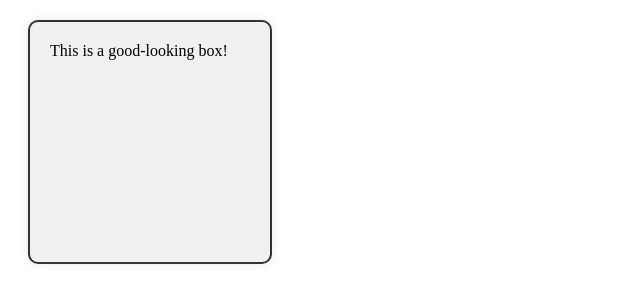
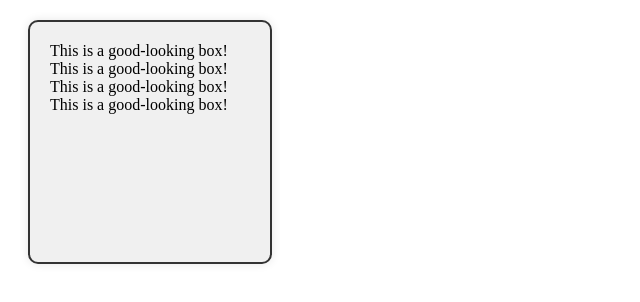
Before and after one commit to atulxr/justweb, a plain HTML site: page index.html in a window 1280 px wide. Shown: the whole page, without its empty margins (0-640 px from the left). Drawn offline with Linux system fonts and the light colour scheme.

Commit message:
Update index.html

```diff
--- a/index.html
+++ b/index.html
@@ -29,6 +29,9 @@
 <!-- The box -->
 <div class="box">
     This is a good-looking box!
+        This is a good-looking box!
+        This is a good-looking box!
+        This is a good-looking box!
 </div>
 
 </body>
```
